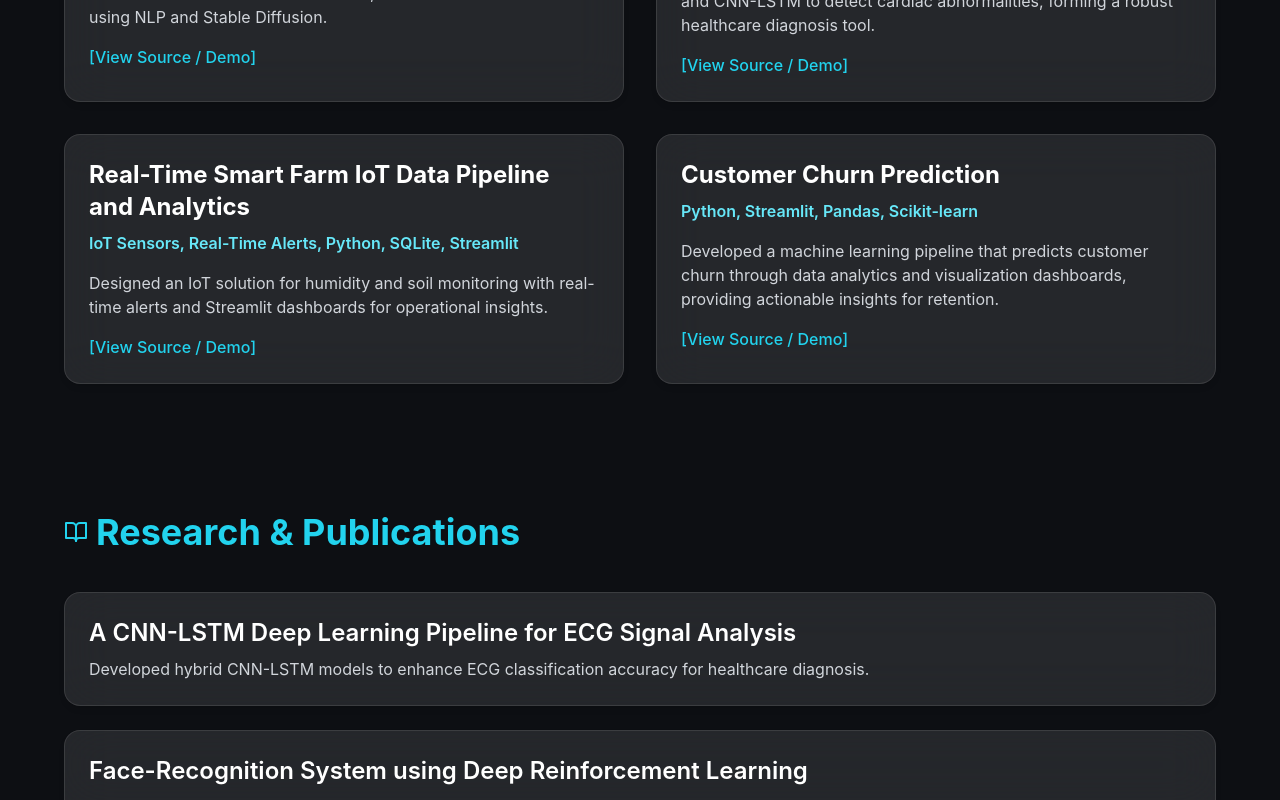
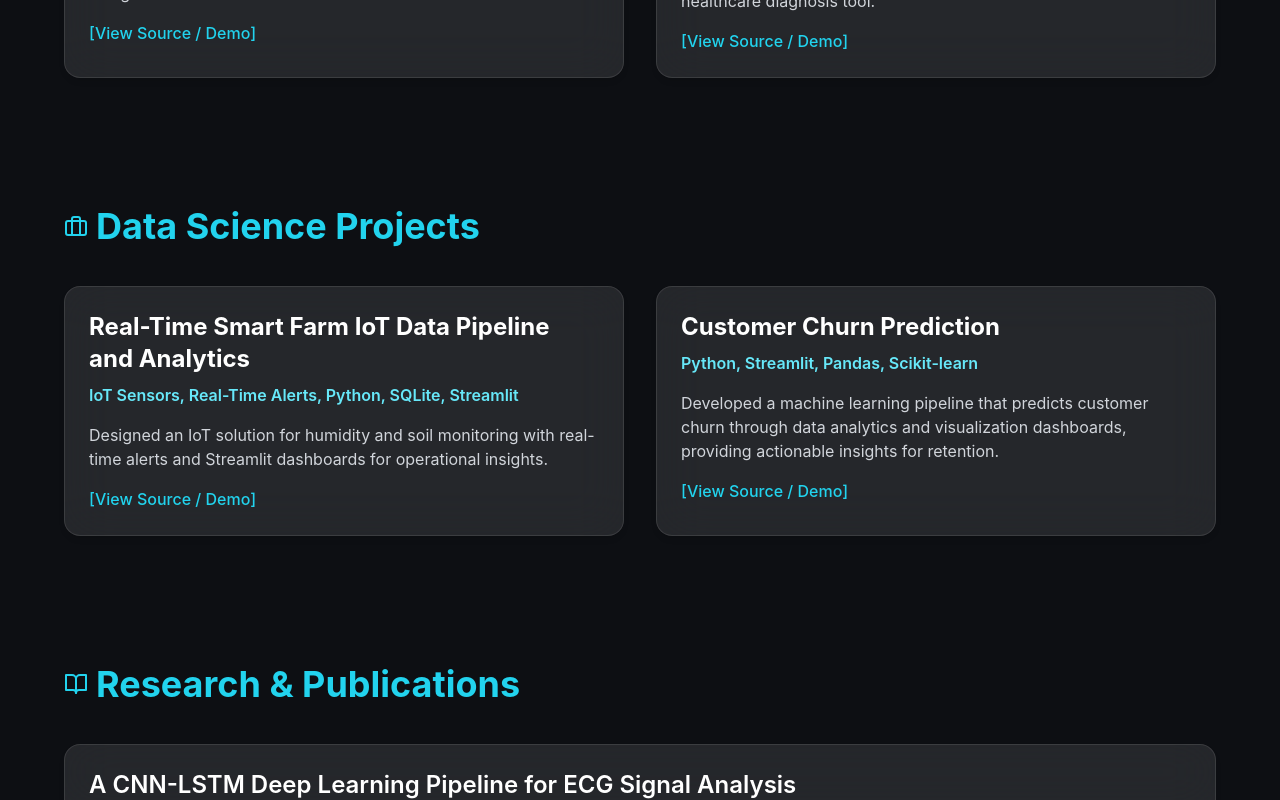
Before and after one commit to Rakshithbodakuntla/My_portfolio, a React (Vite) app: page / in a window 1280 px wide. Shown: the part 3006-3806 px from the top of the page. Built offline with nearby package versions, Linux system fonts and the light colour scheme.

Commit message:
Update App.jsx

```diff
--- a/src/App.jsx
+++ b/src/App.jsx
@@ -35,7 +35,7 @@ export default function Portfolio() {
     tools: ["Git", "ServiceNow", "IoT Systems", "Figma"]
   };
 
-  // UPDATED: Changed 'description' to 'keyAchievements' for structural clarity
+  // UPDATED: Changed 'description' to 'keyAchievements'
   const experience = [
     {
       title: "Graduate Research Assistant",
@@ -83,6 +83,9 @@ export default function Portfolio() {
       description: "Developed an end-to-end ECG classification system using CNN and CNN-LSTM to detect cardiac abnormalities, forming a robust healthcare diagnosis tool.",
       link: "YOUR_PROJECT_LINK_HERE" // Add your link
     },
+  ];
+
+  const dataScienceProjects = [
     {
       title: "Real-Time Smart Farm IoT Data Pipeline and Analytics",
       tech: "IoT Sensors, Real-Time Alerts, Python, SQLite, Streamlit",
@@ -95,14 +98,10 @@ export default function Portfolio() {
       description: "Developed a machine learning pipeline that predicts customer churn through data analytics and visualization dashboards, providing actionable insights for retention.",
       link: "YOUR_PROJECT_LINK_HERE" // Add your link
     },
+    // Add other projects from your original list that are not AI/LLM focused here
   ];
 
-  const dataScienceProjects = [
-
-    // You can add more general Data Science projects here
-  ];
-
-  // Renamed 'projects' to 'featuredProjects' and added 'dataScienceProjects'
+  // 'projects' now refers only to the featured (AI/LLM) projects
   const projects = featuredProjects;
 
   const research = [
@@ -217,7 +216,6 @@ export default function Portfolio() {
       </section>
 
       {/* ABOUT */}
-     // ABOUT
       <section id="about" className="py-16 px-4">
         <div className="max-w-6xl mx-auto text-center">
           <h2 className="text-4xl font-bold mb-6 text-cyan-400 flex justify-center gap-2">
@@ -225,9 +223,9 @@ export default function Portfolio() {
           </h2>
 
           {/* ADD YOUR IMAGE HERE */}
-    <div className="mb-8"> {/* Added margin-bottom for spacing */}
+          <div className="mb-8">
             <img
-        src={profileImage} // <--- IMPORTANT: Replace with the actual path to your image
+              src={profileImage} // <--- Using the imported image variable
               alt="Rakshith Bodakuntla"
               className="rounded-full w-40 h-40 object-cover mx-auto shadow-lg border-4 border-cyan-500/50" // Stylized image
             />
@@ -308,7 +306,7 @@ export default function Portfolio() {
       <section id="projects" className="py-16 px-4">
         <div className="max-w-6xl mx-auto">
           <h2 className="text-4xl font-bold mb-10 text-cyan-400 flex items-center gap-2">
-            <Star /> Projects
+            <Star /> Featured AI & LLM Projects
           </h2>
 
           <div className="grid md:grid-cols-2 gap-8">
@@ -326,9 +324,27 @@ export default function Portfolio() {
         </div>
       </section>
 
+      {/* NEW SECTION: DATA SCIENCE PROJECTS */}
+      <section id="data-science" className="py-16 px-4">
+        <div className="max-w-6xl mx-auto">
+          <h2 className="text-4xl font-bold mb-10 text-cyan-400 flex items-center gap-2">
+            <Briefcase /> Data Science Projects
+          </h2>
 
-
-
+          <div className="grid md:grid-cols-2 gap-8">
+            {dataScienceProjects.map((p, i) => (
+              <div key={i} className={card}>
+                <h3 className="text-2xl font-bold text-white mb-2">{p.title}</h3>
+                <p className="text-cyan-300 font-semibold mb-4">{p.tech}</p>
+                <p className="text-gray-300">{p.description}</p>
+                <a href={p.link} target="_blank" className="mt-4 inline-block text-cyan-400 hover:text-white transition font-medium">
+                  [View Source / Demo]
+                </a>
+              </div>
+            ))}
+          </div>
+        </div>
+      </section>
 
 
       {/* RESEARCH */}
```
Lines whose indentation alone changed are shown as unchanged.
